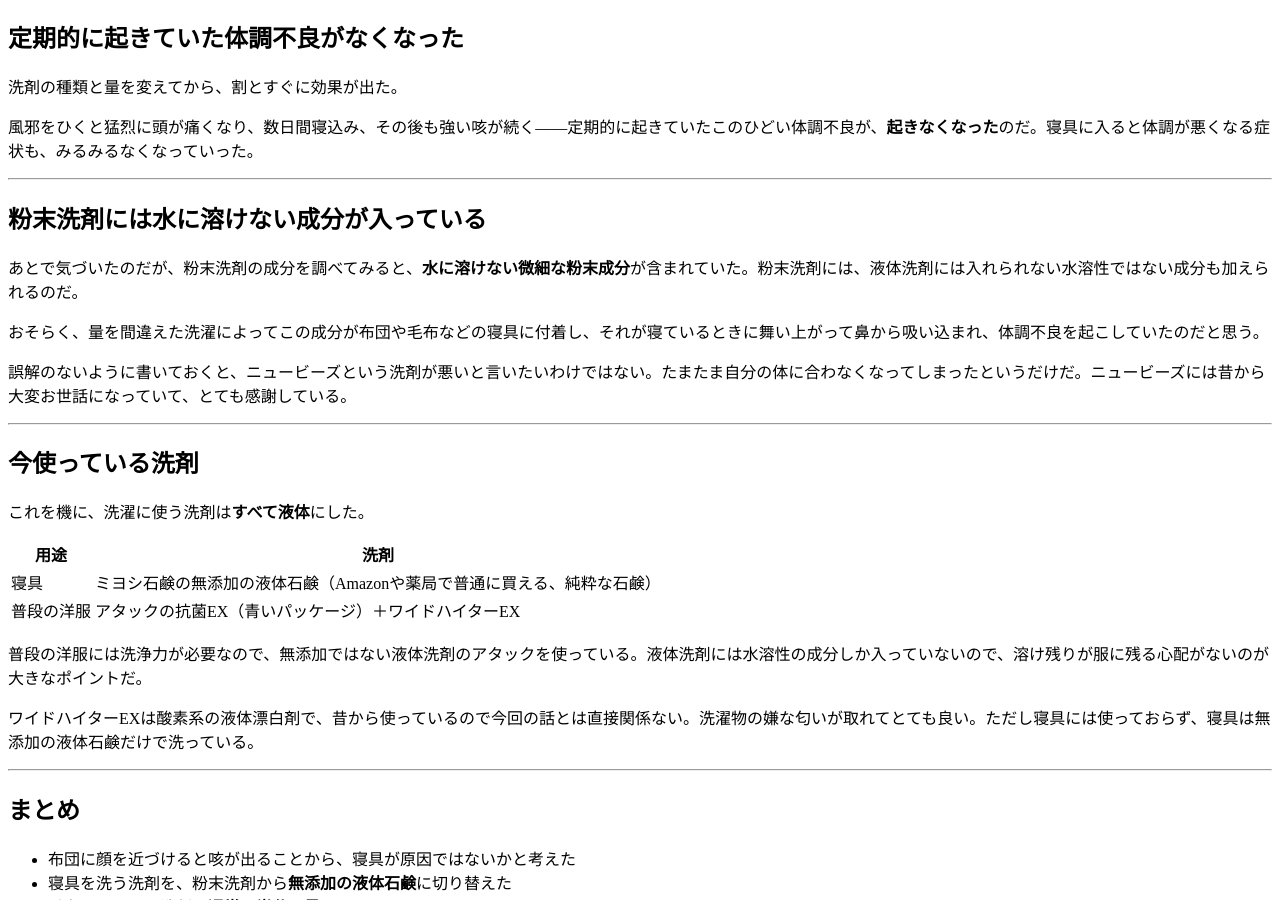
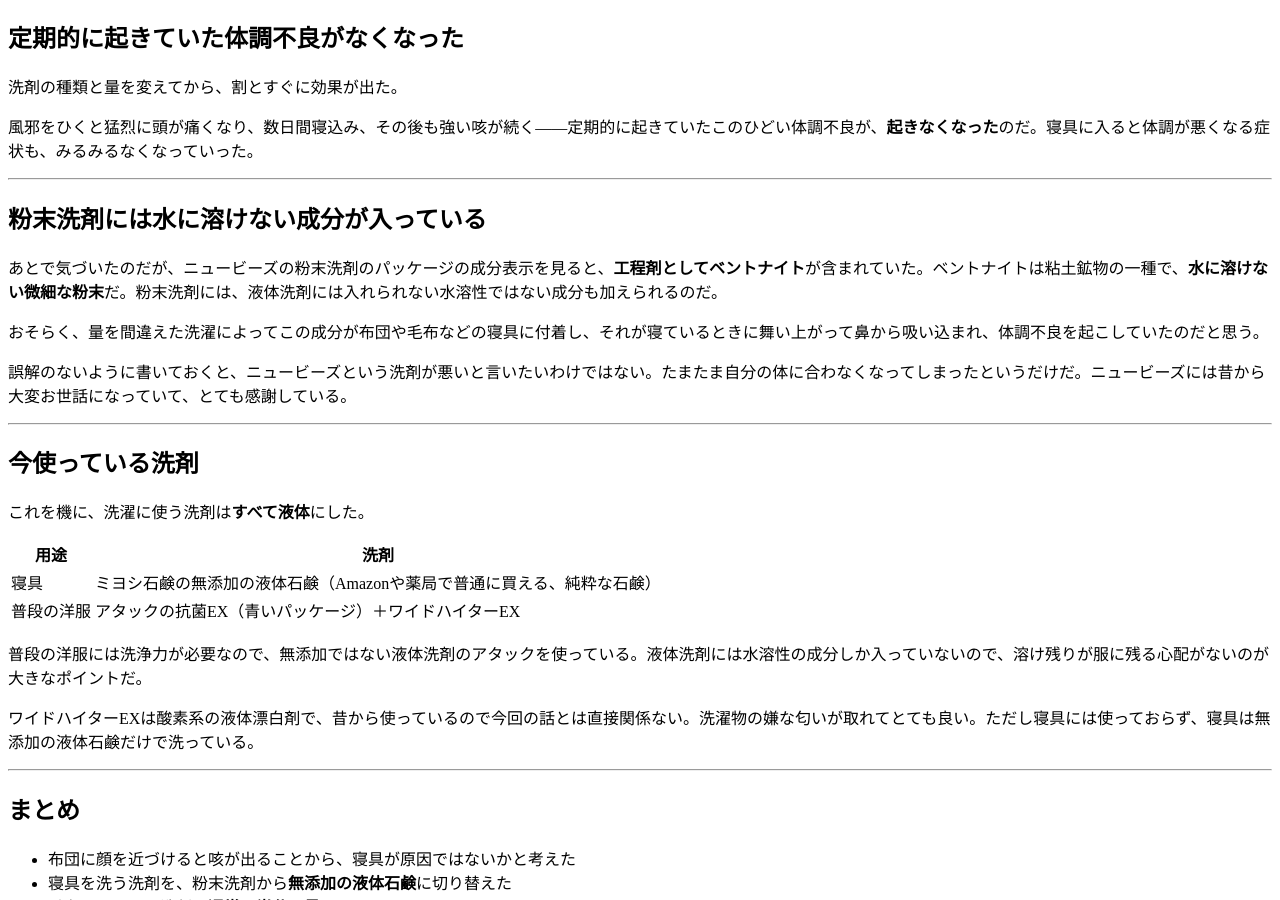
Before and after one commit to yossato/articles, a Jekyll site: the page built from _posts/2026-10-20-laundry-detergent-health.md, in a window 1280 px wide and 900 px high, scrolled down 1278 px. Built offline with Jekyll 4.4.1, drawn with Linux system fonts in a browser that asks for light colours.

Commit message:
粉末洗剤の工程剤がベントナイトであることを追記
Co-Authored-By: Claude Opus 5.5 <noreply@anthropic.com>
Claude-Session: https://claude.ai/code/session_01J9MGwoyomBFbqYzgukW1jh

```diff
--- a/_posts/2026-10-20-laundry-detergent-health.md
+++ b/_posts/2026-10-20-laundry-detergent-health.md
@@ -71,7 +71,7 @@ description: "風邪をひくたびに激しい頭痛と咳で寝込んでいた
 
 ## 粉末洗剤には水に溶けない成分が入っている
 
-あとで気づいたのだが、粉末洗剤の成分を調べてみると、**水に溶けない微細な粉末成分**が含まれていた。粉末洗剤には、液体洗剤には入れられない水溶性ではない成分も加えられるのだ。
+あとで気づいたのだが、ニュービーズの粉末洗剤のパッケージの成分表示を見ると、**工程剤としてベントナイト**が含まれていた。ベントナイトは粘土鉱物の一種で、**水に溶けない微細な粉末**だ。粉末洗剤には、液体洗剤には入れられない水溶性ではない成分も加えられるのだ。
 
 おそらく、量を間違えた洗濯によってこの成分が布団や毛布などの寝具に付着し、それが寝ているときに舞い上がって鼻から吸い込まれ、体調不良を起こしていたのだと思う。
 
```
